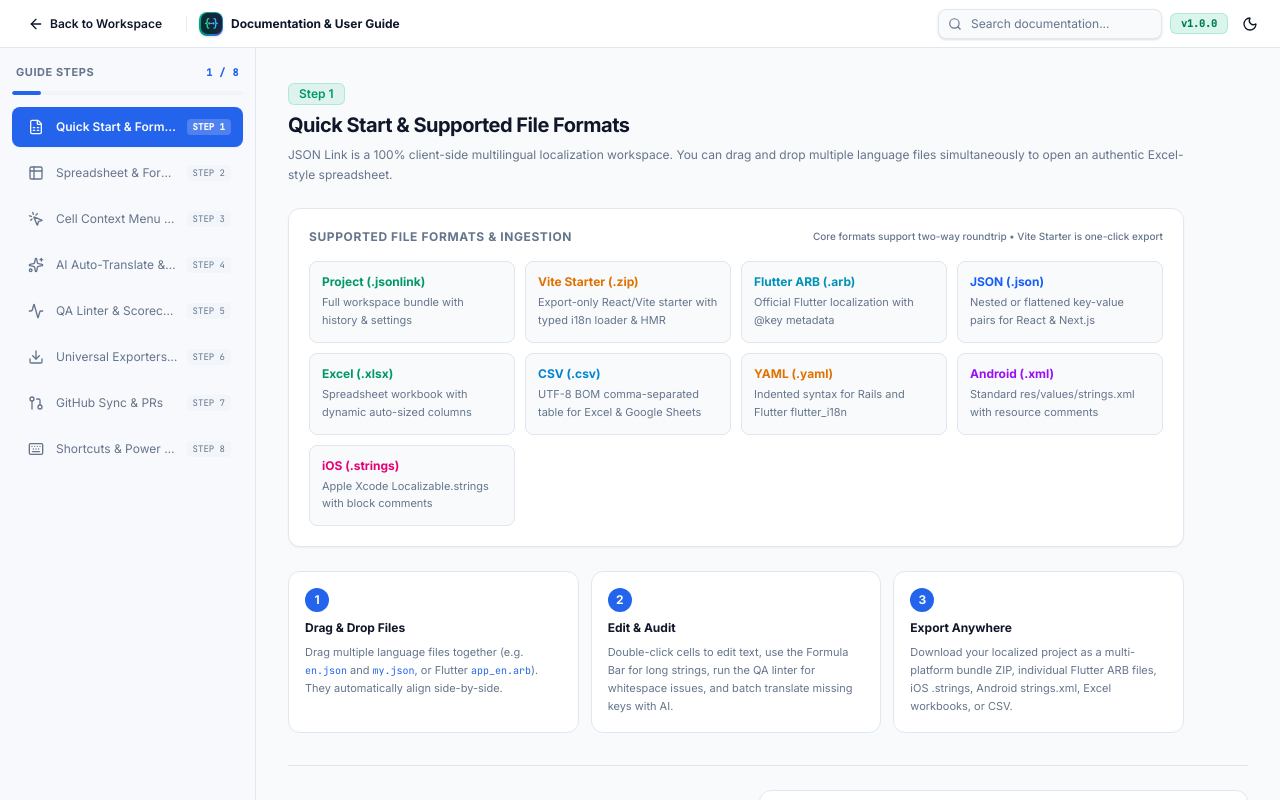
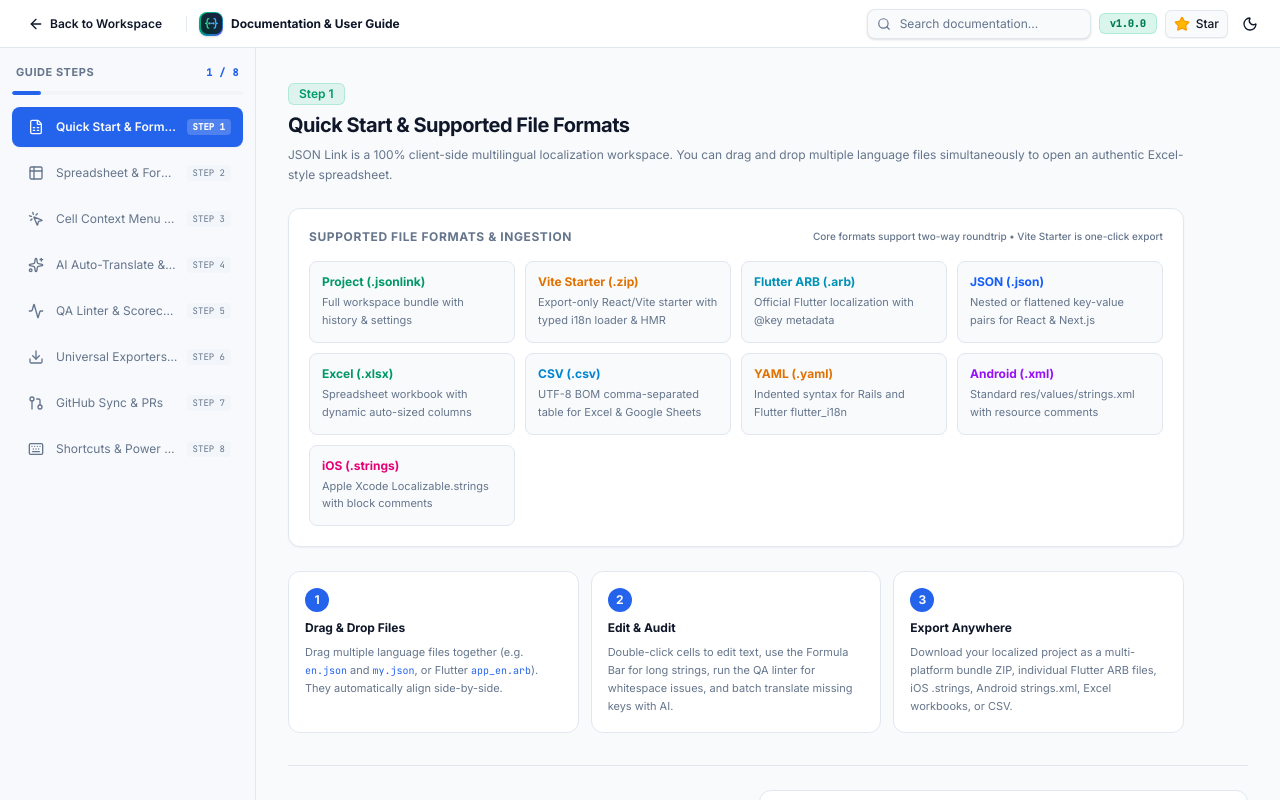
Before and after one commit to pyaephyomaungdev/json-link, a React (Vite) app: page / in a window 1280 px wide. Both pictures are taken after a click on the button "Docs". Built offline with nearby package versions, Linux system fonts and the light colour scheme.

Commit message:
feat(nav): add GitHub Star CTA button to navigation header

```diff
--- a/src/App.tsx
+++ b/src/App.tsx
@@ -97,8 +97,11 @@
   ArrowLeft,
   X,
   Lightbulb,
+  Star,
 } from 'lucide-react';
 import { Button } from '@/components/ui/button';
+
+const GITHUB_URL = 'https://github.com/pyaephyomaungdev/json-link';
 
 // Helper to get dev base route (e.g. /__jsonlink) when running via Vite dev plugin
 function getDevBase(): string {
@@ -2016,6 +2019,24 @@
           </Button>
 
           <Button
+            asChild
+            variant="outline"
+            size="sm"
+            className="h-7 px-2 text-xs gap-1.5 cursor-pointer border-border hover:bg-amber-500/10 hover:border-amber-500/40 hover:text-amber-600 dark:hover:text-amber-400 transition-colors shadow-2xs group"
+          >
+            <a
+              href={GITHUB_URL}
+              target="_blank"
+              rel="noopener noreferrer"
+              title="Star JSON Link on GitHub"
+              aria-label="Star JSON Link on GitHub"
+            >
+              <Star className="size-3.5 text-amber-500 fill-amber-400 group-hover:scale-110 transition-transform shrink-0" />
+              <span className="hidden xs:inline font-medium">Star</span>
+            </a>
+          </Button>
+
+          <Button
             variant="ghost"
             size="icon"
             onClick={toggleTheme}
--- a/src/components/AboutPage.tsx
+++ b/src/components/AboutPage.tsx
@@ -192,6 +192,23 @@
           <Badge variant="success" className="font-mono text-[10px] py-0 h-5">
             {APP_VERSION}
           </Badge>
+          <Button
+            asChild
+            variant="outline"
+            size="sm"
+            className="h-7 px-2 text-xs gap-1.5 cursor-pointer border-border hover:bg-amber-500/10 hover:border-amber-500/40 hover:text-amber-600 dark:hover:text-amber-400 transition-colors shadow-2xs group hidden sm:inline-flex"
+          >
+            <a
+              href={GITHUB_URL}
+              target="_blank"
+              rel="noopener noreferrer"
+              title="Star JSON Link on GitHub"
+              aria-label="Star JSON Link on GitHub"
+            >
+              <Star className="size-3.5 text-amber-500 fill-amber-400 group-hover:scale-110 transition-transform shrink-0" />
+              <span className="font-medium">Star</span>
+            </a>
+          </Button>
           <Button
             variant="ghost"
             size="icon"
--- a/src/components/DocsPage.tsx
+++ b/src/components/DocsPage.tsx
@@ -32,6 +32,7 @@
   Globe,
   GitPullRequest,
   Zap,
+  Star,
 } from 'lucide-react';
 import {
   DropdownMenu,
@@ -49,6 +50,7 @@
 }
 
 const APP_VERSION = 'v1.0.0';
+const GITHUB_URL = 'https://github.com/pyaephyomaungdev/json-link';
 
 type DocSectionId =
   | 'getting-started'
@@ -328,6 +330,24 @@
           <Badge variant="success" className="font-mono text-[10px]">
             {APP_VERSION}
           </Badge>
+
+          <Button
+            asChild
+            variant="outline"
+            size="sm"
+            className="h-7 px-2 text-xs gap-1.5 cursor-pointer border-border hover:bg-amber-500/10 hover:border-amber-500/40 hover:text-amber-600 dark:hover:text-amber-400 transition-colors shadow-2xs group hidden sm:inline-flex"
+          >
+            <a
+              href={GITHUB_URL}
+              target="_blank"
+              rel="noopener noreferrer"
+              title="Star JSON Link on GitHub"
+              aria-label="Star JSON Link on GitHub"
+            >
+              <Star className="size-3.5 text-amber-500 fill-amber-400 group-hover:scale-110 transition-transform shrink-0" />
+              <span className="font-medium">Star</span>
+            </a>
+          </Button>
 
           <Button
             variant="ghost"
```
